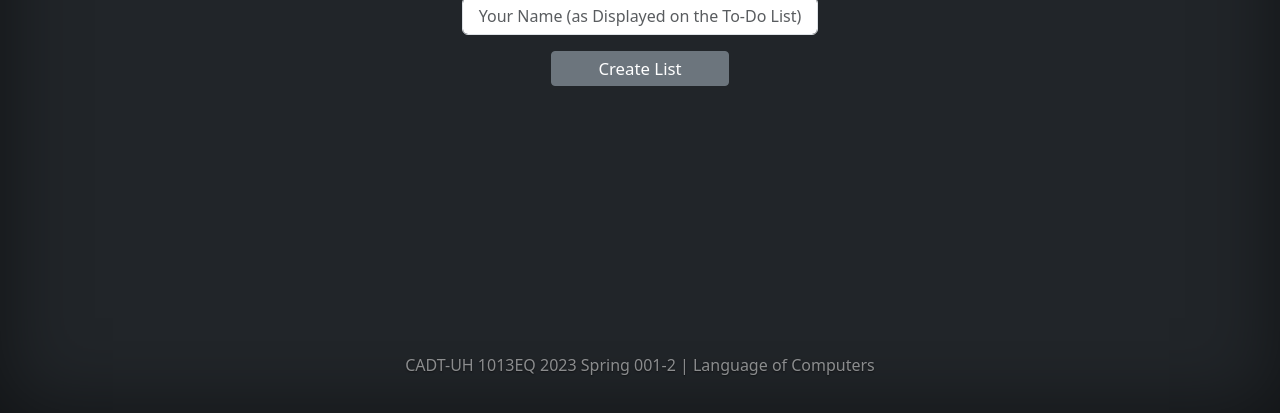
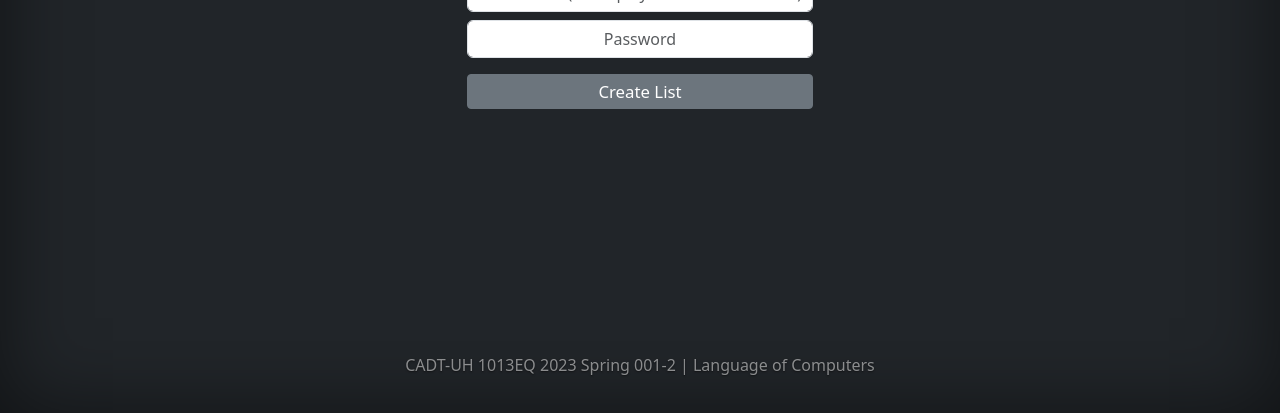
Before and after one commit to RitinDev/loc-final-project, a plain HTML site: page new-list.html in a window 1280 px wide. Shown: the part 387-800 px from the top of the page. Drawn offline with nearby package versions, Linux system fonts and the light colour scheme.

Commit message:
Change UI to Implement Password Idea

```diff
--- a/new-list.html
+++ b/new-list.html
@@ -154,11 +154,13 @@
             window.location.href = 'list-template.html?code=' + code + '&name=' + name;
             return false;
             ">
-                <div class="input-group mb-3">
+                <div class="mb-3 d-flex flex-column gap-2" style="width: 97.5%;">
                     <input type="text" class="form-control" placeholder="Your Name (as Displayed on the To-Do List)"
-                        aria-label="Recipient's username" aria-describedby="basic-addon2" style="text-align: center">
+                        aria-label="Recipient's username" aria-describedby="basic-addon2" style="text-align: center" id="name-input">
+                        <input type="password" class="form-control" placeholder="Password"
+                        aria-label="Recipient's username" aria-describedby="basic-addon2" style="text-align: center" id="password-input">
                 </div>
-                <button class="btn btn-sm btn-secondary w-50" style="font-size: 1.05rem;" type="submit">Create List</button>
+                <button class="btn btn-sm btn-secondary" style="font-size: 1.05rem; width: 97.5%" type="submit">Create List</button>
             </form>
             </div>
         </main>
```
Also changed, not shown: existing-list-getusername.html (+6 -4 lines).
